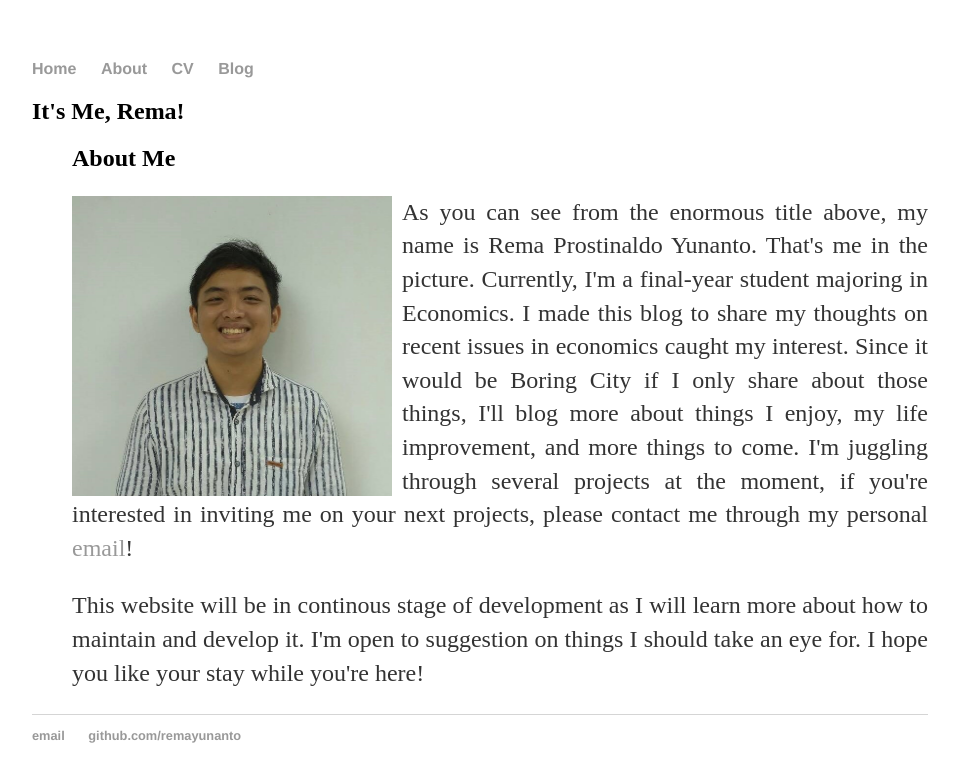
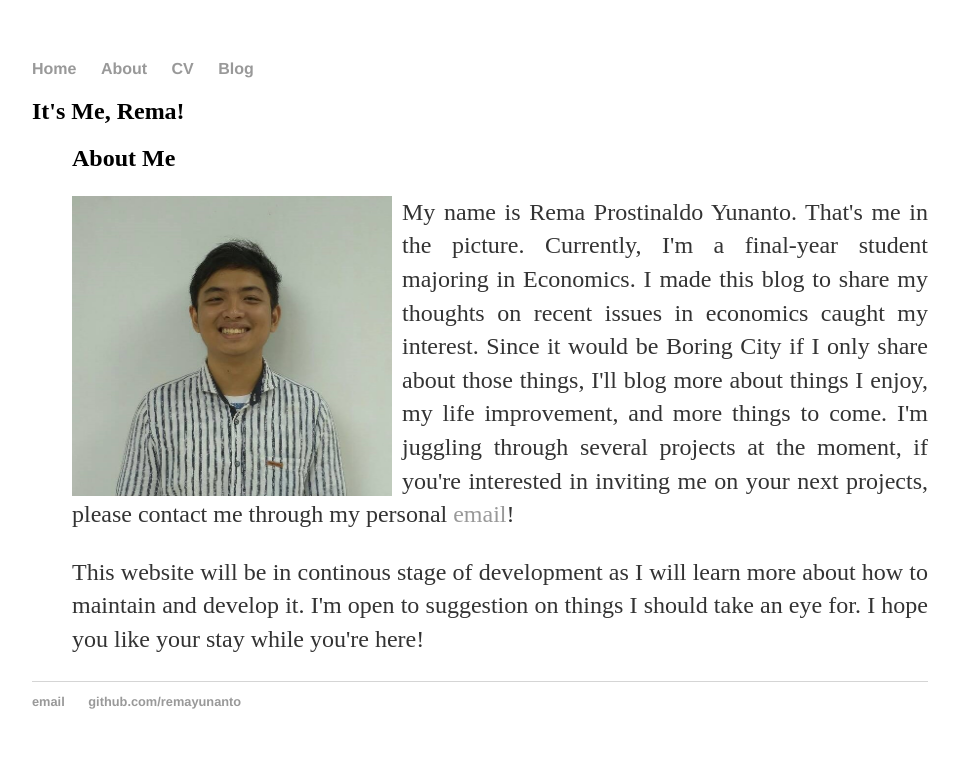
Before and after one commit to remayunanto/remayunanto.github.io, a Jekyll site: the page built from about/index.html, in a window 1280 px wide. Shown: the top 782 px of the page, without its empty margins (160-1119 px from the left). Built offline with Jekyll 4.4.1, drawn with Linux system fonts in a browser that asks for light colours.

Commit message:
Update index.html

```diff
--- a/about/index.html
+++ b/about/index.html
@@ -10,7 +10,7 @@
 	<div class="container2">
 		<img src="/about/rema.jpg" alt="Picture of Rema Yunanto" width="320" height="300">
 	<div class="text">
-		<p> As you can see from the enormous title above, my name is Rema Prostinaldo Yunanto. That's me in the picture. Currently, I'm a final-year student majoring in Economics. I made this blog to share my thoughts on recent issues in economics caught my interest. Since it would be Boring City if I only share about those things, I'll blog more about things I enjoy, my life improvement, and more things to come. I'm juggling through several projects at the moment, if you're interested in inviting me on your next projects, please contact me through my personal <a href="mailto:remayunanto@gmail.com">email</a>!</p>
+		<p> My name is Rema Prostinaldo Yunanto. That's me in the picture. Currently, I'm a final-year student majoring in Economics. I made this blog to share my thoughts on recent issues in economics caught my interest. Since it would be Boring City if I only share about those things, I'll blog more about things I enjoy, my life improvement, and more things to come. I'm juggling through several projects at the moment, if you're interested in inviting me on your next projects, please contact me through my personal <a href="mailto:remayunanto@gmail.com">email</a>!</p>
 
 		<p>This website will be in continous stage of development as I will learn more about how to maintain and develop it. I'm open to suggestion on things I should take an eye for. I hope you like your stay while you're here! </p>
 
```
